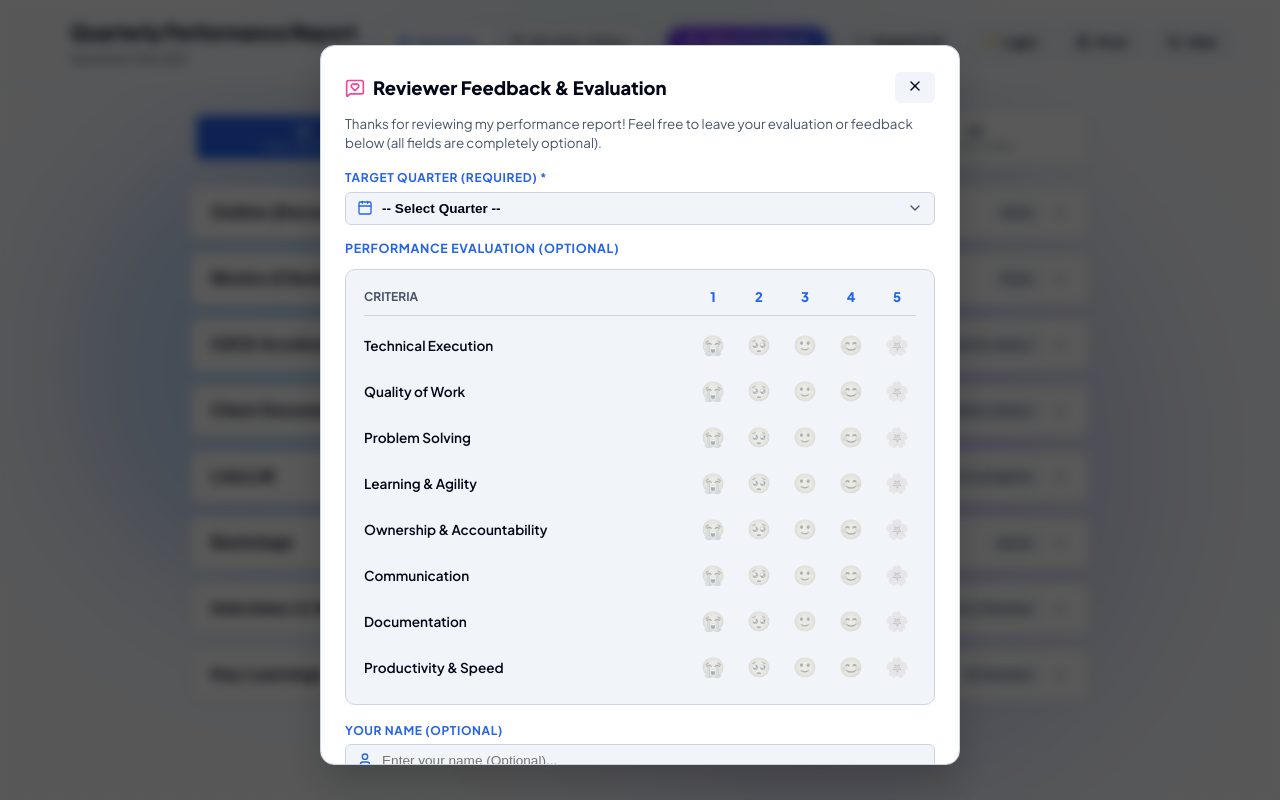
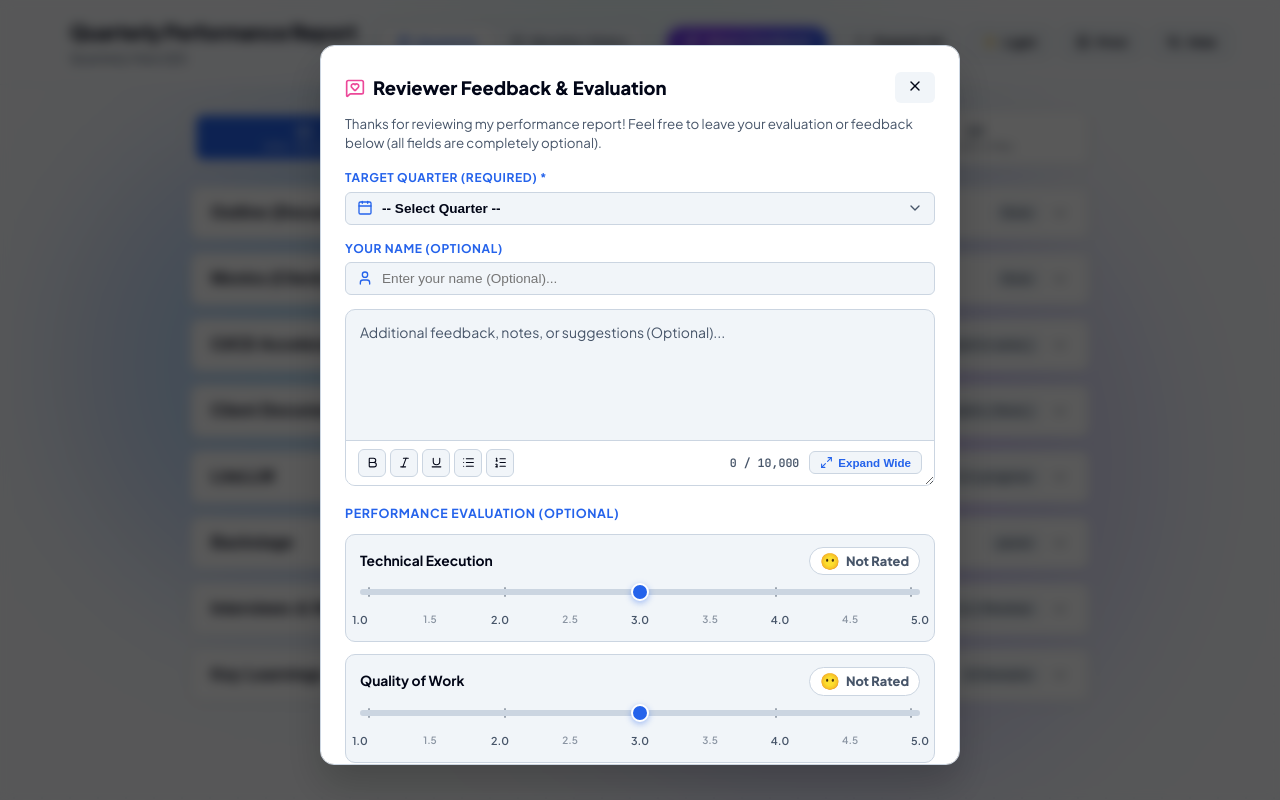
Before and after one commit to vishuops0210/feedback-personal, a React (Vite) app: page / in a window 1280 px wide. Both pictures are taken after a click on the button "Share Feedback". Shown: the top 800 px of the page. Built offline with nearby package versions, Linux system fonts and the light colour scheme.

Commit message:
added the report

```diff
--- a/src/App.jsx
+++ b/src/App.jsx
@@ -133,10 +133,26 @@ export default function App() {
   };
 
   const handleRatingClick = (key, val) => {
-    setRatings(prev => ({
-      ...prev,
-      [key]: prev[key] === val ? 0 : val // Toggle emoji rating
-    }));
+    setRatings(prev => {
+      const current = prev[key] || 0;
+      const halfVal = val - 0.5;
+      if (current === val) {
+        return { ...prev, [key]: halfVal };
+      } else if (current === halfVal) {
+        return { ...prev, [key]: 0 };
+      } else {
+        return { ...prev, [key]: val };
+      }
+    });
+  };
+
+  const getEmojiForScore = (val) => {
+    if (!val || val === 0) return '😶';
+    if (val <= 1.5) return '😭';
+    if (val <= 2.5) return '🥺';
+    if (val <= 3.5) return '🙂';
+    if (val <= 4.5) return '😊';
+    return '🌸';
   };
 
   // Check which formatting states (B, I, U, etc.) are active at the current cursor position
@@ -264,9 +280,11 @@ export default function App() {
     setIsSubmitting(true);
 
     const getMoodLabel = (val) => {
-      const match = (feedbackFormConfig.emojiMoods || []).find(m => m.value === val);
-      if (!match) return 'Not Rated';
-      return match.label ? `${match.emoji} ${match.label}` : match.emoji;
+      if (!val) return 'Not Rated';
+      const baseVal = Math.ceil(val);
+      const match = (feedbackFormConfig.emojiMoods || []).find(m => m.value === baseVal);
+      const emoji = match ? match.emoji : '⭐';
+      return `${emoji} ${val} / 5.0`;
     };
 
     const ratingsSummary = (feedbackFormConfig.ratingCriteria || [])
@@ -845,37 +863,6 @@ export default function App() {
                   </div>
                 </div>
 
-                {/* Animated Emoji Rating Criteria Grid */}
-                <div className="rating-section-title">
-                  {feedbackFormConfig.sectionTitle || "PERFORMANCE EVALUATION (OPTIONAL)"}
-                </div>
-                <div className="ratings-grid">
-                  {/* Strict 6-Column Header Row for 1 2 3 4 5 */}
-                  <div className="ratings-table-header">
-                    <span className="col-header-label">Criteria</span>
-                    {(feedbackFormConfig.emojiMoods || []).map(m => (
-                      <span key={m.value} className="score-num">{m.value}</span>
-                    ))}
-                  </div>
-
-                  {(feedbackFormConfig.ratingCriteria || []).map(item => (
-                    <div key={item.key} className="rating-row">
-                      <span className="rating-label">{item.label}</span>
-                      {(feedbackFormConfig.emojiMoods || []).map(mood => (
-                        <button
-                          key={mood.value}
-                          type="button"
-                          className={`emoji-rating-btn ${ratings[item.key] === mood.value ? 'active' : ''}`}
-                          onClick={() => handleRatingClick(item.key, mood.value)}
-                          title={mood.label || `Score ${mood.value}`}
-                        >
-                          {mood.emoji}
-                        </button>
-                      ))}
-                    </div>
-                  ))}
-                </div>
-
                 {/* Optional Reviewer Name Field */}
                 <div style={{ marginBottom: 14 }}>
                   <label style={{ display: 'block', fontSize: '0.75rem', fontWeight: 700, color: 'var(--accent-primary)', marginBottom: 4, textTransform: 'uppercase', letterSpacing: '0.05em' }}>
@@ -895,7 +882,7 @@ export default function App() {
                 </div>
 
                 {/* Professional True WYSIWYG ContentEditable Rich Text Feedback Box */}
-                <div className={`feedback-textarea-container ${isEditorExpanded ? 'is-expanded' : ''}`}>
+                <div className={`feedback-textarea-container ${isEditorExpanded ? 'is-expanded' : ''}`} style={{ marginBottom: 18 }}>
                   <div
                     ref={editorRef}
                     contentEditable
@@ -968,6 +955,65 @@ export default function App() {
                   </div>
                 </div>
 
+                {/* Performance Evaluation Rating Sliders at the bottom */}
+                <div className="rating-section-title">
+                  {feedbackFormConfig.sectionTitle || "PERFORMANCE EVALUATION (OPTIONAL)"}
+                </div>
+                <div className="ratings-sliders-container">
+                  {(feedbackFormConfig.ratingCriteria || []).map(item => {
+                    const currentVal = ratings[item.key] || 0;
+                    return (
+                      <div key={item.key} className="rating-slider-card">
+                        <div className="rating-slider-header">
+                          <span className="rating-label">{item.label}</span>
+                          <span className={`rating-score-pill ${currentVal > 0 ? 'active' : ''}`}>
+                            <span className="score-emoji">{getEmojiForScore(currentVal)}</span>
+                            <span className="score-text">{currentVal > 0 ? `${currentVal} / 5.0` : 'Not Rated'}</span>
+                          </span>
+                        </div>
+                        <div className="slider-input-wrapper">
+                          <div className="slider-track-container">
+                            <input
+                              type="range"
+                              min="1"
+                              max="5"
+                              step="0.5"
+                              value={currentVal || 3}
+                              onChange={(e) => {
+                                const val = parseFloat(e.target.value);
+                                setRatings(prev => ({ ...prev, [item.key]: val }));
+                              }}
+                              className="rating-range-slider"
+                            />
+                            <div className="slider-pipe-ticks">
+                              {[1, 1.5, 2, 2.5, 3, 3.5, 4, 4.5, 5].map(step => (
+                                <span
+                                  key={step}
+                                  className={`pipe-tick ${step % 1 === 0 ? 'major' : 'minor'} ${currentVal === step ? 'active' : ''}`}
+                                  style={{ left: `${((step - 1) / 4) * 100}%` }}
+                                  onClick={() => setRatings(prev => ({ ...prev, [item.key]: step }))}
+                                />
+                              ))}
+                            </div>
+                          </div>
+                          <div className="slider-ticks-labels">
+                            {[1, 1.5, 2, 2.5, 3, 3.5, 4, 4.5, 5].map(step => (
+                              <span
+                                key={step}
+                                className={`tick-label-item ${step % 1 === 0 ? 'major-label' : 'minor-label'} ${currentVal === step ? 'selected' : ''}`}
+                                style={{ left: `${((step - 1) / 4) * 100}%` }}
+                                onClick={() => setRatings(prev => ({ ...prev, [item.key]: step }))}
+                              >
+                                {step % 1 === 0 ? `${step}.0` : step}
+                              </span>
+                            ))}
+                          </div>
+                        </div>
+                      </div>
+                    );
+                  })}
+                </div>
+
                 <div className="feedback-actions">
                   <button
                     type="button"
--- a/src/styles/main.css
+++ b/src/styles/main.css
@@ -932,65 +932,198 @@ html, body {
 }
 
 /* Strict 6-Column CSS Grid layout ensuring full criteria labels and pixel-perfect vertical alignment */
-.ratings-table-header, .rating-row {
-  display: grid;
-  grid-template-columns: minmax(180px, 1fr) repeat(5, 38px);
-  align-items: center;
-  gap: 8px;
-}
-
-.ratings-table-header {
-  padding-bottom: 8px;
-  border-bottom: 1px solid var(--border-color);
-  margin-bottom: 4px;
-}
-
-.col-header-label {
-  font-size: 0.75rem;
+/* Intuitive Rating Sliders System */
+.ratings-sliders-container {
+  display: flex;
+  flex-direction: column;
+  gap: 12px;
+  margin-bottom: 20px;
+}
+
+.rating-slider-card {
+  padding: 12px 14px;
+  background: var(--bg-subtle);
+  border: 1px solid var(--border-color);
+  border-radius: 10px;
+  transition: border-color 0.2s ease, box-shadow 0.2s ease;
+}
+
+.rating-slider-card:hover {
+  border-color: rgba(37, 99, 235, 0.3);
+  box-shadow: 0 2px 8px rgba(0, 0, 0, 0.03);
+}
+
+.rating-slider-header {
+  display: flex;
+  align-items: center;
+  justify-content: space-between;
+  gap: 12px;
+  margin-bottom: 8px;
+}
+
+.rating-label {
+  font-size: 0.865rem;
   font-weight: 700;
+  color: var(--text-main);
+}
+
+.rating-score-pill {
+  display: inline-flex;
+  align-items: center;
+  gap: 6px;
+  padding: 3px 10px;
+  border-radius: 99px;
+  background: var(--bg-card);
+  border: 1px solid var(--border-color);
+  font-size: 0.8rem;
+  font-weight: 800;
   color: var(--text-muted);
-  text-transform: uppercase;
-}
-
-.score-num {
-  text-align: center;
-  font-size: 0.825rem;
+  transition: all 0.2s ease;
+}
+
+.rating-score-pill.active {
+  background: rgba(37, 99, 235, 0.1);
+  color: var(--accent-primary);
+  border-color: rgba(37, 99, 235, 0.3);
+}
+
+[data-theme="dark"] .rating-score-pill.active {
+  background: rgba(56, 189, 248, 0.15);
+  color: var(--accent-primary);
+  border-color: rgba(56, 189, 248, 0.3);
+}
+
+.score-emoji {
+  font-size: 1rem;
+  line-height: 1;
+}
+
+.slider-input-wrapper {
+  display: flex;
+  flex-direction: column;
+  gap: 6px;
+}
+
+.slider-track-container {
+  position: relative;
+  width: 100%;
+  display: flex;
+  align-items: center;
+  padding: 6px 0;
+}
+
+.slider-pipe-ticks {
+  position: absolute;
+  top: 50%;
+  left: 9px;
+  right: 9px;
+  transform: translateY(-50%);
+  pointer-events: none;
+  height: 10px;
+}
+
+.pipe-tick {
+  position: absolute;
+  top: 50%;
+  transform: translate(-50%, -50%);
+  width: 2px;
+  border-radius: 99px;
+  background: var(--text-muted);
+  opacity: 0.35;
+  pointer-events: auto;
+  cursor: pointer;
+  transition: all 0.15s ease;
+}
+
+.pipe-tick.major {
+  height: 10px;
+  width: 2px;
+  opacity: 0.5;
+}
+
+.pipe-tick.minor {
+  height: 6px;
+  width: 1px;
+  opacity: 0.3;
+}
+
+.pipe-tick:hover, .pipe-tick.active {
+  background: var(--accent-primary);
+  opacity: 1;
+  transform: translate(-50%, -50%) scaleY(1.3);
+}
+
+.rating-range-slider {
+  -webkit-appearance: none;
+  appearance: none;
+  width: 100%;
+  height: 6px;
+  border-radius: 99px;
+  background: var(--border-color);
+  outline: none;
+  cursor: pointer;
+  position: relative;
+  z-index: 2;
+  transition: background 0.2s ease;
+}
+
+.rating-range-slider::-webkit-slider-thumb {
+  -webkit-appearance: none;
+  appearance: none;
+  width: 18px;
+  height: 18px;
+  border-radius: 50%;
+  background: var(--accent-primary);
+  border: 2px solid #ffffff;
+  box-shadow: 0 2px 6px rgba(37, 99, 235, 0.4);
+  cursor: pointer;
+  transition: transform 0.15s ease, box-shadow 0.15s ease;
+}
+
+.rating-range-slider::-webkit-slider-thumb:hover {
+  transform: scale(1.2);
+  box-shadow: 0 3px 8px rgba(37, 99, 235, 0.5);
+}
+
+.rating-range-slider::-moz-range-thumb {
+  width: 18px;
+  height: 18px;
+  border-radius: 50%;
+  background: var(--accent-primary);
+  border: 2px solid #ffffff;
+  box-shadow: 0 2px 6px rgba(37, 99, 235, 0.4);
+  cursor: pointer;
+}
+
+.slider-ticks-labels {
+  position: relative;
+  height: 18px;
+  margin-top: 4px;
+  width: 100%;
+}
+
+.tick-label-item {
+  position: absolute;
+  top: 0;
+  transform: translateX(-50%);
+  font-size: 0.675rem;
+  font-weight: 600;
+  color: var(--text-muted);
+  cursor: pointer;
+  user-select: none;
+  transition: color 0.15s ease, opacity 0.15s ease;
+  white-space: nowrap;
+}
+
+.tick-label-item.minor-label {
+  font-size: 0.625rem;
+  opacity: 0.6;
+}
+
+.tick-label-item:hover, .tick-label-item.selected {
+  color: var(--accent-primary);
   font-weight: 800;
-  color: var(--accent-primary);
-  justify-self: center;
-}
-
-.rating-row {
-  padding: 3px 0;
-}
-
-.rating-label {
-  font-size: 0.85rem;
-  font-weight: 600;
-  color: var(--text-main);
-  line-height: 1.3;
-}
-
-/* Expressive Animated Emoji Rating Buttons */
-.emoji-rating-btn {
-  width: 34px;
-  height: 34px;
-  display: flex;
-  align-items: center;
-  justify-content: center;
-  background: transparent;
-  border: none;
-  font-size: 1.2rem;
-  line-height: 1;
-  padding: 0;
-  border-radius: 8px;
-  cursor: pointer;
-  opacity: 0.35;
-  filter: grayscale(85%);
-  justify-self: center;
-  outline: none;
-  -webkit-tap-highlight-color: transparent;
-  transition: opacity 0.15s ease, filter 0.15s ease, transform 0.15s ease, background-color 0.15s ease;
+  opacity: 1;
 }
 
 /* Apply hover ONLY on desktop pointers to prevent sticky focus/hover color on mobile touch */
@@ -1003,7 +1136,7 @@ html, body {
 }
 
 /* Explicit unselected / unmarked state override */
-.emoji-rating-btn:not(.active) {
+.emoji-rating-btn:not(.active):not(.active-half) {
   opacity: 0.35 !important;
   filter: grayscale(85%) !important;
   background: transparent !important;
@@ -1022,6 +1155,29 @@ html, body {
 [data-theme="light"] .emoji-rating-btn.active {
   background: rgba(37, 99, 235, 0.12) !important;
   box-shadow: 0 1px 4px rgba(37, 99, 235, 0.18) !important;
+}
+
+.emoji-rating-btn.active-half {
+  opacity: 0.95 !important;
+  filter: grayscale(0%) !important;
+  transform: scale(1.1) !important;
+  background: rgba(245, 158, 11, 0.16) !important;
+  box-shadow: 0 1px 6px rgba(245, 158, 11, 0.25) !important;
+  animation: emojiPop 0.25s cubic-bezier(0.34, 1.56, 0.64, 1);
+}
+
+.half-indicator-dot {
+  position: absolute;
+  bottom: -1px;
+  right: -2px;
+  background: #f59e0b;
+  color: #ffffff;
+  font-size: 0.6rem;
+  font-weight: 900;
+  padding: 0 3px;
+  border-radius: 4px;
+  line-height: 1.2;
+  box-shadow: 0 1px 3px rgba(0, 0, 0, 0.2);
 }
 
 @keyframes emojiPop {
```
